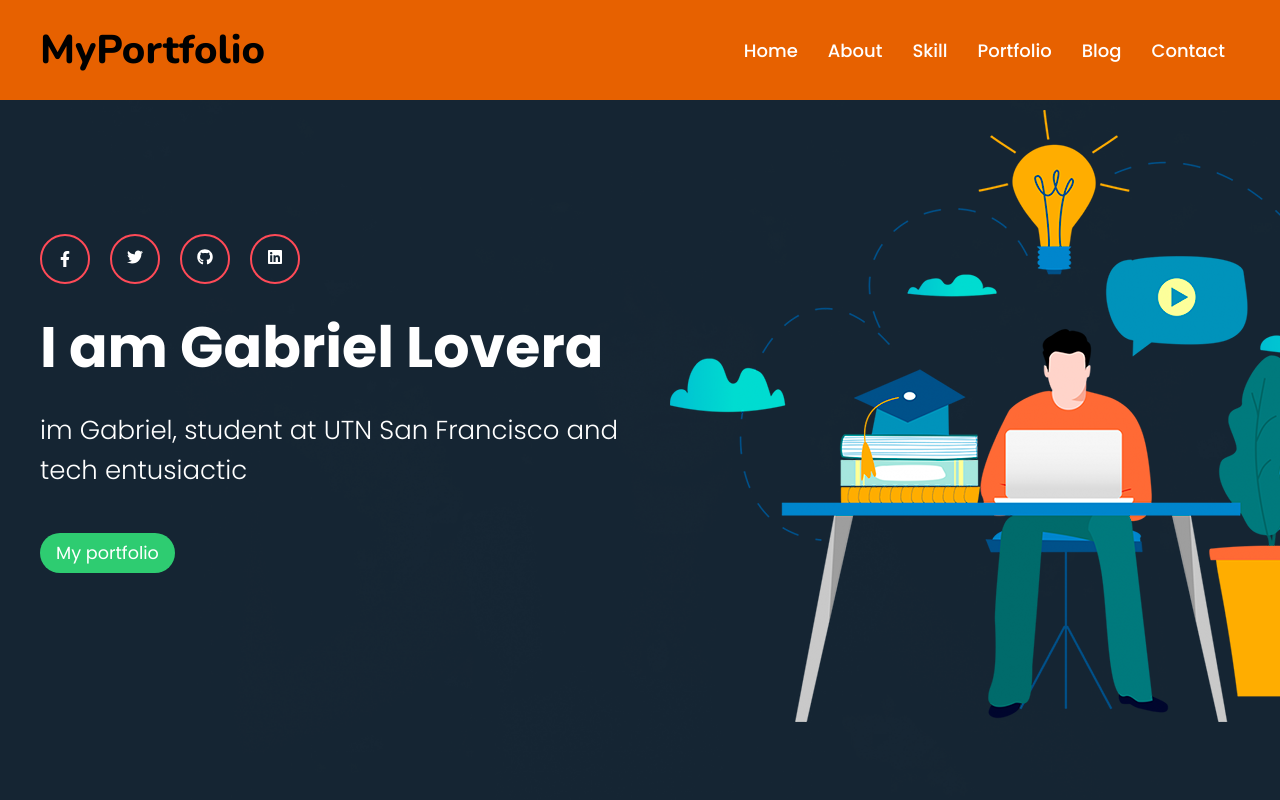
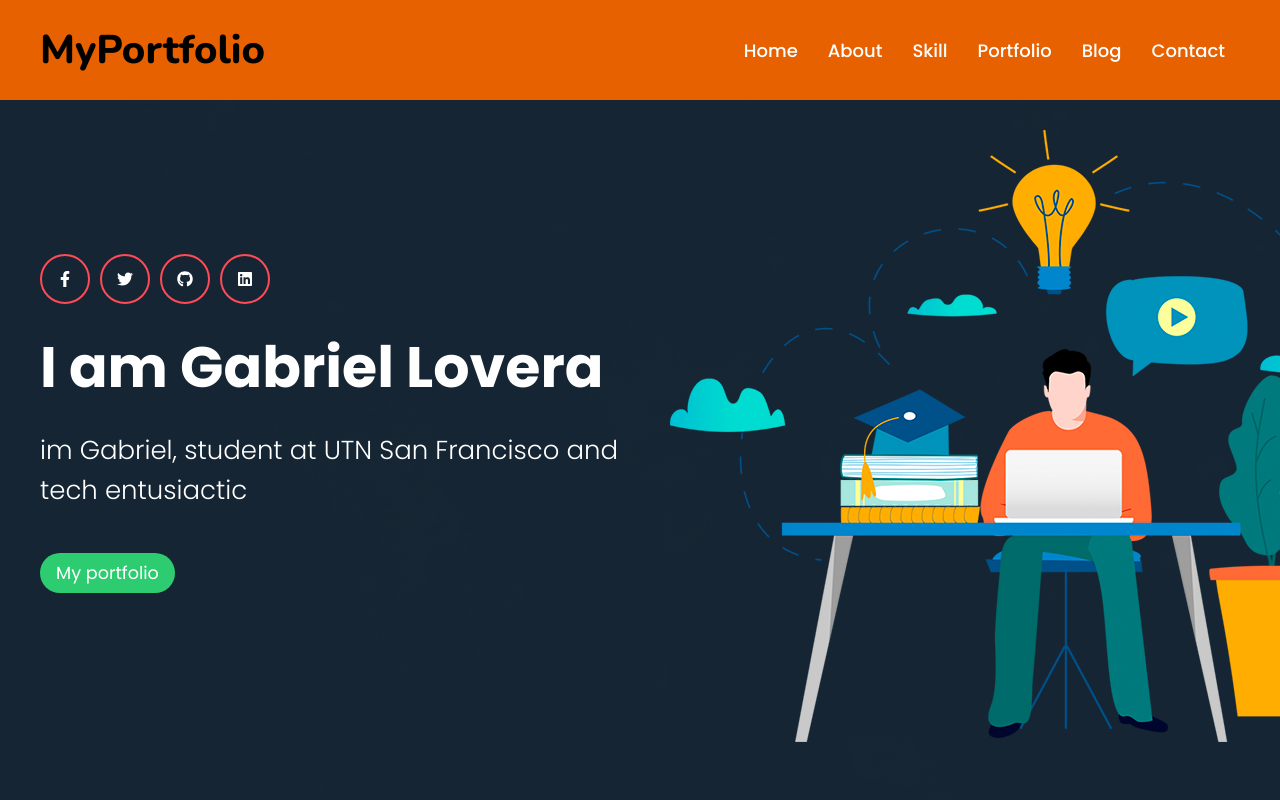
Before and after one commit to gabi-lovera/my-page, a React (Create React App) app in the folder myapp/: page / in a window 1280 px wide. Shown: the top 800 px of the page. Built offline with nearby package versions, Linux system fonts and the light colour scheme.

Commit message:
fix bug out container

```diff
--- a/myapp/src/App.css
+++ b/myapp/src/App.css
@@ -9,6 +9,7 @@ body{
 }
 
 .header{
+  margin-top: 20px;
   width: 100%;
   height: 100vh;
   background: url("images/image.png");
@@ -296,7 +297,13 @@ width: 50%;
     text-decoration: none;
     color: #fff;
   }
+  a:hover {
+    color: #ff4a57;
+  }
 
+  a:active {
+    color: yellow;
+  }
 
 /*Progress*/
 
--- a/myapp/src/components/About.js
+++ b/myapp/src/components/About.js
@@ -46,6 +46,7 @@ export const About = () => {
         <div className="container">
           <div className="main__header">
             <div className="common">
+            <a name="About"></a>
               <h3 className="heading">ABOUT</h3>
               <h1 className="mainHeader">More Information</h1>
               <p className="mainContent">
--- a/myapp/src/components/Banner.js
+++ b/myapp/src/components/Banner.js
@@ -30,7 +30,6 @@ export const Banner = () => {
             </div>
           </div>
         </div>
-        <a name="About"></a>
       </header>
     );
 
--- a/myapp/src/components/Skills.js
+++ b/myapp/src/components/Skills.js
@@ -5,6 +5,7 @@ import ProgressBar from './ProgressBar'
 export const Skills = () => {
     return (
       <div className="headerskill">
+
         <div className="container">
           <div className="row">
             <div className="col-6">
--- a/myapp/src/components/SocialMedia.js
+++ b/myapp/src/components/SocialMedia.js
@@ -7,21 +7,23 @@ export const SocialMedia = () => {
         <li>
           <FaFacebookF />
         </li>
-        <li>
-          <a href="https:www.google.com" target="_blank">
+        <a href="https:www.google.com" target="_blank"><li>
+
             <FaTwitter />
-          </a>
-        </li>
-        <li>
-          <a href="https:www.github.com/Gabsl09" target="_blank">
+
+        </li></a>
+        <a href="https:www.github.com/Gabsl09" target="_blank"><li>
+
             <FaGithub />
-          </a>
-        </li>
-        <li>
-          <a href="https:www.linkedin.com/in/gabriellovera" target="_blank">
+
+        </li></a>
+
+
+        <a href="https:www.linkedin.com/in/gabriellovera" target="_blank"><li>
+
             <FaLinkedin />
-          </a>
-        </li>
+
+        </li></a>
       </ul>
     );
 }
```
